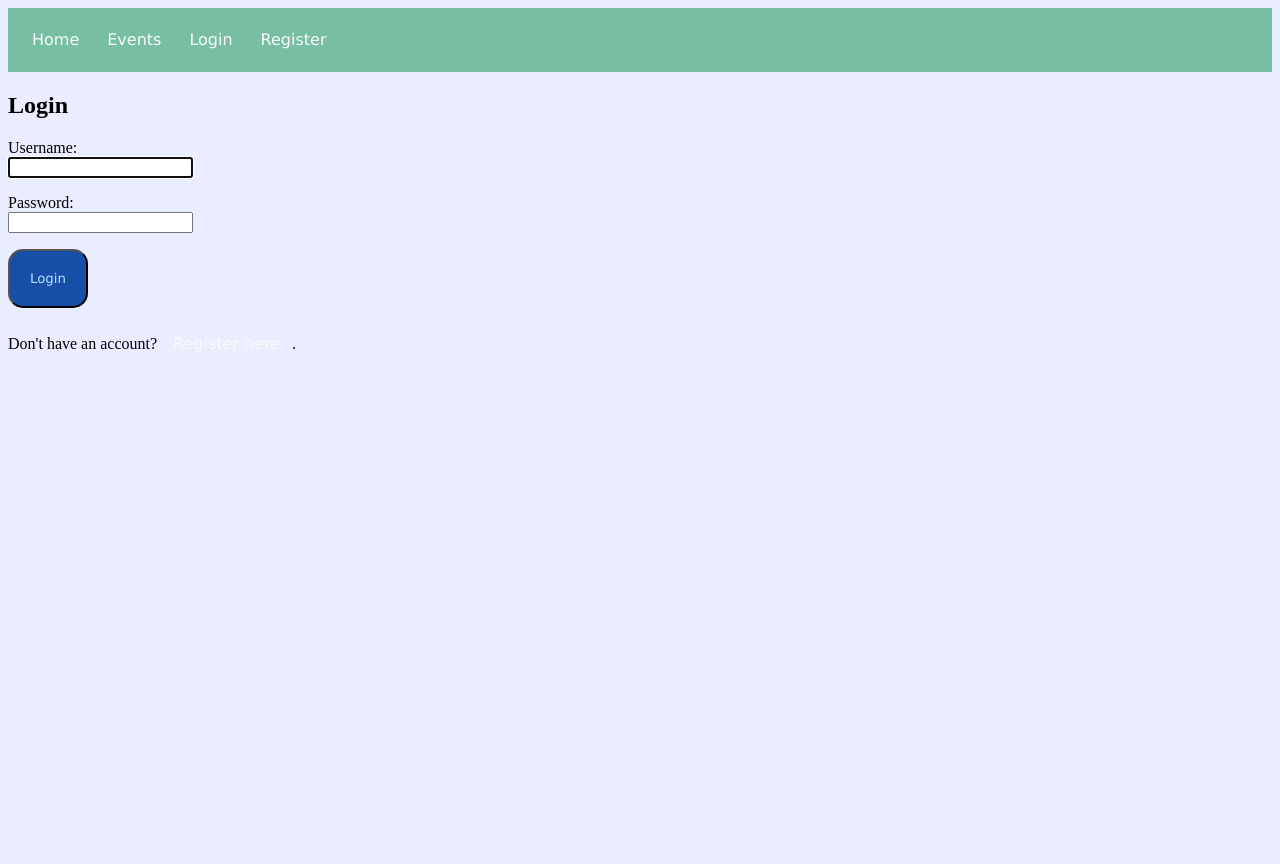
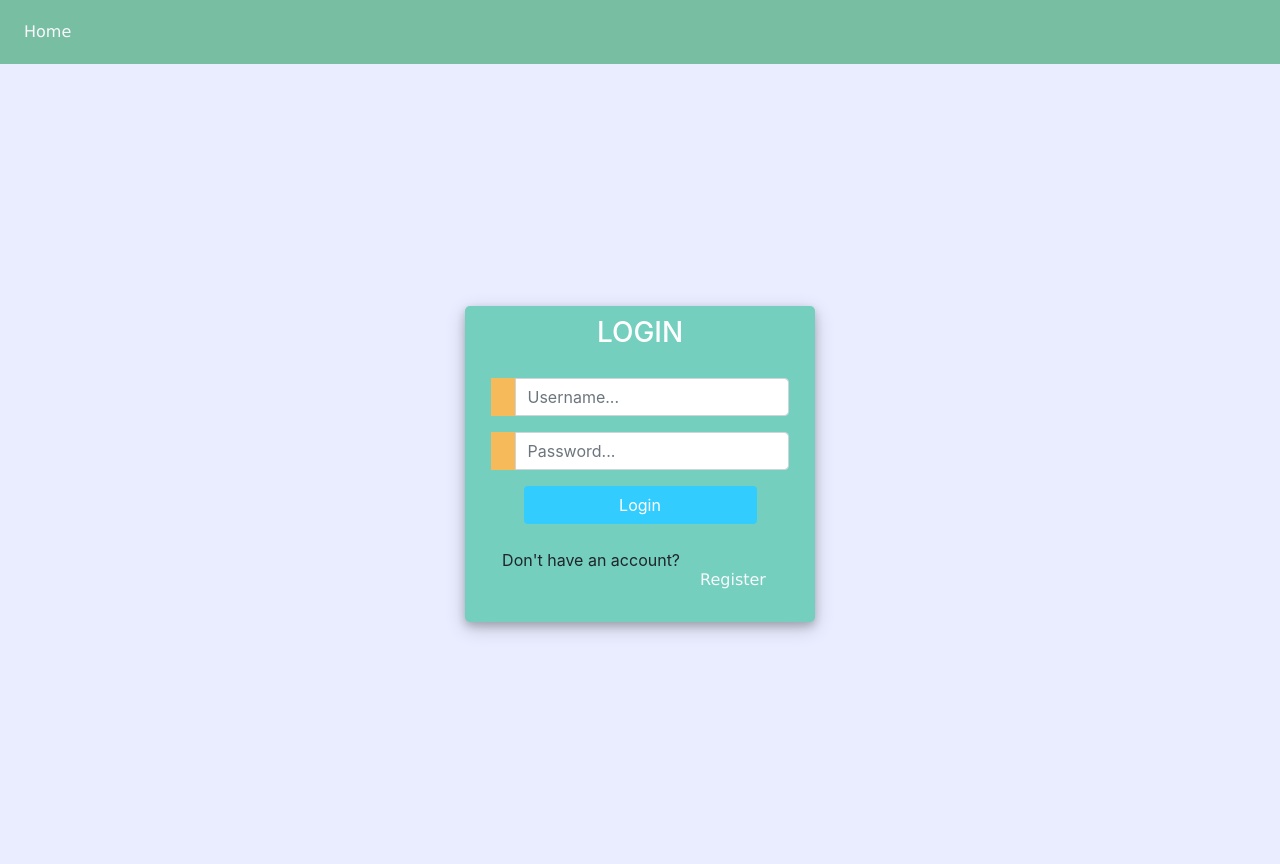
Before and after one commit to odedtep/to-do, a Django app: page /login/ in a window 1280 px wide. Before the commit the page ends 352 px from the top, so only its background shows below. Run offline with Django 5.2, Linux system fonts and the light colour scheme; some libraries are stand-ins or nearby versions.

Commit message:
update stiles

```diff
--- a/events/models.py
+++ b/events/models.py
@@ -50,7 +50,7 @@ class Event(models.Model):
     invited_users = models.ManyToManyField(User, related_name='invited_events', blank=True)
     visibility = models.CharField(max_length=10, choices=EVENT_VISIBILITY_CHOICES, default=PUBLIC)
     payment_type = models.CharField(max_length=20, choices=PAYMENT_TYPE_CHOICES, default=NO_PAYMENT)
-    payment_amount = models.DecimalField(max_digits=10, decimal_places=2, blank=True, null=True)
+    payment_amount = models.DecimalField(max_digits=10, decimal_places=2, blank=True, null=True, default=0)
 
     def __str__(self):
         return self.title if self.title else "Unnamed Event"
--- a/events/static/css/styles.css
+++ b/events/static/css/styles.css
@@ -82,3 +82,72 @@ label {
     font-family: 'Verdana', sans-serif;
     font-size: small;
 }
+
+/* Login page */
+        body,
+        html {
+            margin: 0;
+            padding: 0;
+            height: 100%;
+        }
+
+        .user_card {
+            width: 350px;
+            margin-top: auto;
+            margin-bottom: auto;
+            background: #74cfbf;
+            position: relative;
+            display: flex;
+            justify-content: center;
+            flex-direction: column;
+            padding: 10px;
+            box-shadow: 0 4px 8px 0 rgba(0, 0, 0, 0.2), 0 6px 20px 0 rgba(0, 0, 0, 0.19);
+            -webkit-box-shadow: 0 4px 8px 0 rgba(0, 0, 0, 0.2), 0 6px 20px 0 rgba(0, 0, 0, 0.19);
+            -moz-box-shadow: 0 4px 8px 0 rgba(0, 0, 0, 0.2), 0 6px 20px 0 rgba(0, 0, 0, 0.19);
+            border-radius: 5px;
+
+        }
+
+        .form_container {
+            margin-top: 20px;
+        }
+
+        #form-title {
+            color: #fff;
+
+        }
+
+        .login_btn {
+            width: 100%;
+            background: #33ccff;
+            color: white;
+        }
+
+        .login_btn:focus {
+            box-shadow: none;
+            outline: 0px;
+                }
+
+        .login_container {
+            padding: 0 2rem;
+        }
+
+        .input-group-text {
+            background: #f7ba5b;
+            color: white;
+            border: 0;
+            border-radius: 0.25rem 0 0 0.25rem ;
+        }
+
+        .input_user,
+        .input_pass:focus {
+            box-shadow: none;
+            outline: 0px;
+        }
+
+        #messages {
+            background-color: #780b0b;
+            color: #679832;
+            padding: 10px;
+            margin-top: 10px;
+        }
--- a/events/templates/base.html
+++ b/events/templates/base.html
@@ -8,7 +8,7 @@
 <body>
 <nav>
     <a href="{% url 'home' %}">Home</a>
-    <a href="{% url 'events' %}">Events</a>
+    <a href="{% url 'all_events' %}">Events</a>
 
     {% if user.is_authenticated %}
 
--- a/events/templates/index.html
+++ b/events/templates/index.html
@@ -6,7 +6,7 @@
 
 <h1>Find Events by Location and Date</h1>
 <div class="find-events">
-<form method="get" action="{% url 'events' %}">
+<form method="get" action="{% url 'all_events' %}">
     <label for="location">Choose a location:</label>
     <select name="location" id="location">
         <option value="">--Select Location--</option>
--- a/events/urls.py
+++ b/events/urls.py
@@ -4,7 +4,7 @@ from . import views
 
 urlpatterns = [
     path('', views.index, name='home'),
-    path('events/', views.events, name='events'),
+    path('events/', views.all_events, name='all_events'),
     path('create_event/', views.create_event, name='create_event'),
     path('event/<int:event_id>/', views.event_detail, name='event_detail'),
     path('event/<int:event_id>/view/', views.event_view, name='event_view'),
--- a/users2/Templates/login.html
+++ b/users2/Templates/login.html
@@ -1,16 +1,53 @@
-{% extends 'base.html' %}
+<!DOCTYPE html>
+{% load static %}
+<head>
+    <title>Login</title>
+    <link rel="stylesheet" href="https://stackpath.bootstrapcdn.com/bootstrap/4.1.3/css/bootstrap.min.css">
+    <link rel="stylesheet" href="{% static 'css/styles.css' %}">
+</head>
+<body>
+<nav>
+    <a href="{% url 'home' %}">Home</a>
+</nav>
 
+<div class="d-flex justify-content-center h-100">
+    <div class="user_card">
+        <div class="d-flex justify-content-center">
+            <h3 id="form-title">LOGIN</h3>
+        </div>
+        <div class="d-flex justify-content-center form_container">
+            <form method="POST" action="">
+                 {% csrf_token %}
+                <div class="input-group mb-3">
+                    <div class="input-group-append">
+                        <span class="input-group-text"></span>
+                    </div>
+                    <input type="text" name="username" placeholder="Username..." class="form-control">
+                </div>
+                <div class="input-group mb-2">
+                    <div class="input-group-append">
+                        <span class="input-group-text"></span>
+                    </div>
+                    <input type="password" name="password" placeholder="Password..." class="form-control">
+                </div>
 
-{% block title %}Login{% endblock %}
+                <div class="d-flex justify-content-center mt-3 login_container">
+                    <input class="btn login_btn" type="submit" value="Login">
+                </div>
+            </form>
 
-{% block content %}
-<h2>Login</h2>
-    <form method="POST" class="form-group">
-        {% csrf_token %}
-        {{ form.as_p  }}
-        <button type="submit" class="btn btn-primary">Login</button>
-    </form>
-    <p class="mt-3">
-        Don't have an account? <a href="{% url 'register' %}">Register here</a>.
-    </p>
-{% endblock %}
+        </div>
+ {% if messages %}
+        {% for message in messages %}
+            <div class="alert alert-{{ message.tags }}">{{ message }}</div>
+        {% endfor %}
+    {% endif %}
+        <div class="mt-4">
+            <div class="d-flex justify-content-center links">
+                Don't have an account? <a href="{% url 'register' %}" class="ml-2">Register</a>
+            </div>
+
+        </div>
+    </div>
+</div>
+</body>
--- a/users2/Templates/register.html
+++ b/users2/Templates/register.html
@@ -9,7 +9,7 @@
     {{form.as_p }}
           <button type="Submit" class="btn brn-success">Register</button>
 
-{#          <small class="text-muted ml-3" >Already have an account? <a href="{% url 'login' %}">Sign In</a></small>#}
+          <small class="text-muted ml-3" >Already have an account? <a href="{% url 'login' %}">Sign In</a></small>
     </form>
 
 {% endblock %}
```
Also changed, not shown: events/views.py (+2 -10 lines).
